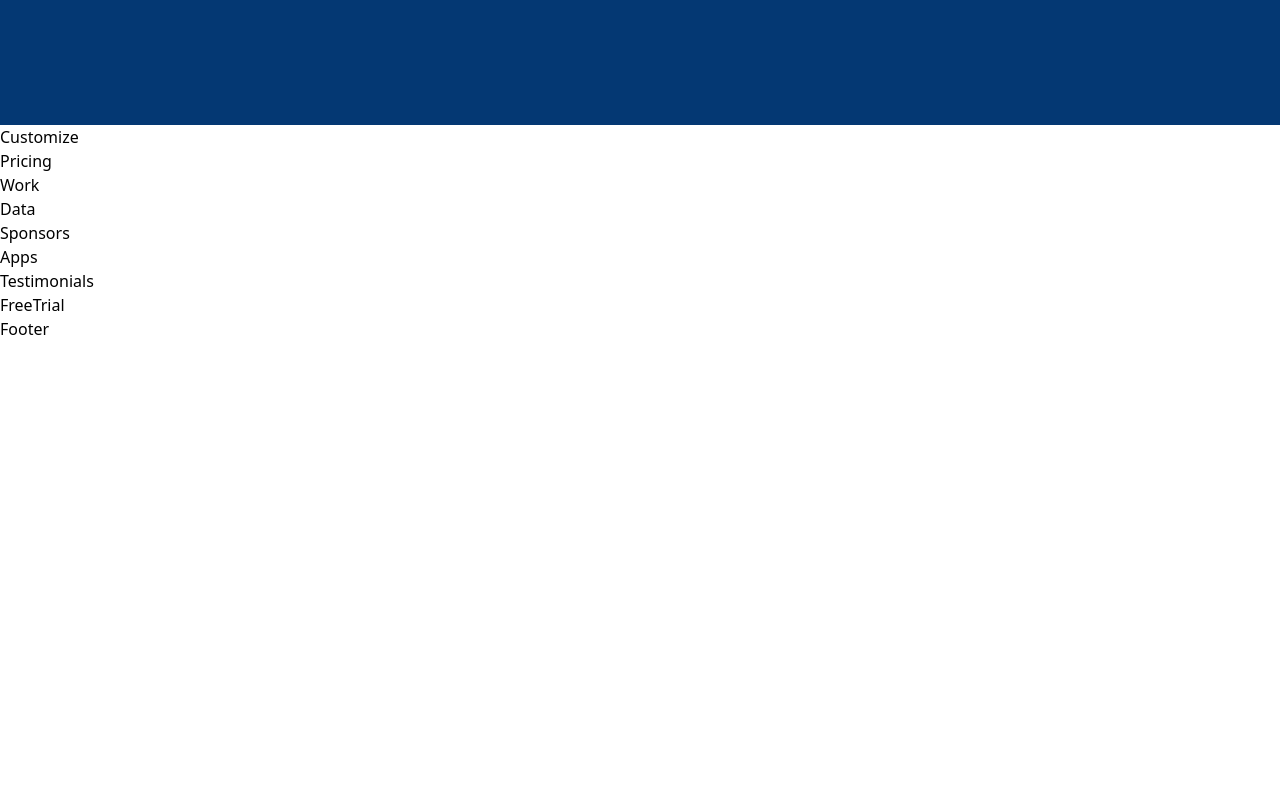
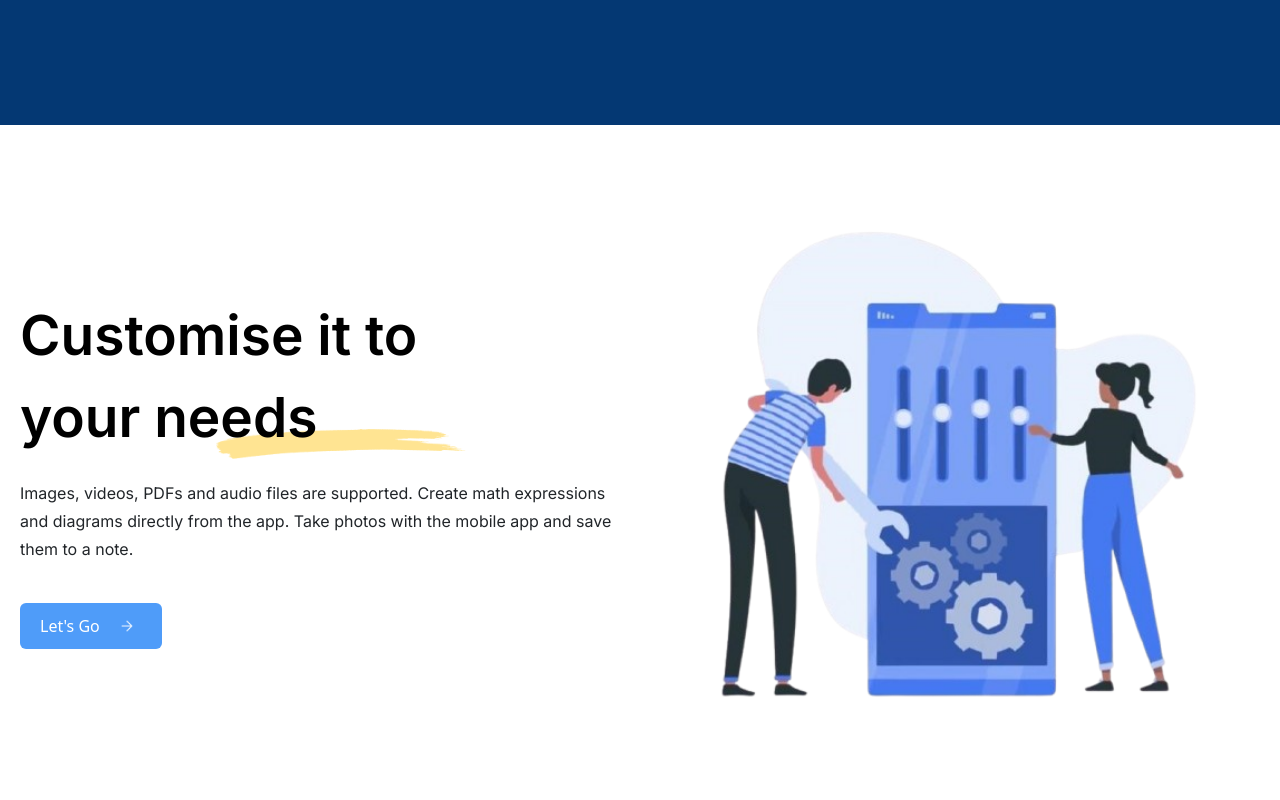
Before and after one commit to the-diako/Landing-Page, a React (Vite) app: page / in a window 1280 px wide. Shown: the part 2280-3080 px from the top of the page. Before the commit the page ends 2621 px from the top, so only its background shows below. Built offline with nearby package versions, Linux system fonts and the light colour scheme.

Commit message:
Customize Section Done.

```diff
--- a/src/components/Customize.jsx
+++ b/src/components/Customize.jsx
@@ -1,7 +1,43 @@
 import React from "react";
+import { customize01, textBgYellow } from "../assets";
+import IconButton from "./IconButton";
 
 const Customize = () => {
-  return <div>Customize</div>;
+  return (
+    <section className="w-full py-10 pt-24 px-5 xl:px-20 relative">
+      <div className="w-full flex flex-col items-center justify-center text-center md:flex-row mb-20">
+        <div className="w-full flex flex-col items-center justify-center gap-5 mb-10 md:w-1/2 md:items-start md:text-start ">
+          <div className="relative">
+            <h1 className="font-Inter text-[45px] font-semibold sm:max-w-[400px] sm:text-[50px] md:text-[55px] md:max-w-[450px]  ">
+              Customise it
+              <br className="xs:block sm:hidden " /> to your needs
+            </h1>
+
+            <img
+              src={textBgYellow}
+              alt="Text Bg"
+              className="absolute -bottom-1 -z-10 sm:bottom-0 sm:-right-10 sm:w-[300px] sm:h-[20px] md:w-[250px] md:h-[30px] md:right-1 lg:w-full"
+            />
+          </div>
+          <p className="font-Inter font-normal text-secondary-dark leading-7 mb-5 max-w-[260px] sm:max-w-full md:max-w-[600px]  ">
+            Images, videos, PDFs and audio files are supported. Create math
+            expressions and diagrams directly from the app. Take photos with the
+            mobile app and save them to a note.
+          </p>
+
+          <IconButton title="Let's Go" />
+        </div>
+
+        <div className="w-full mx-auto flex items-center justify-center mb-10 md:w-1/2  ">
+          <img
+            src={customize01}
+            alt="customize"
+            className="w-[520px] object-cover md:w-full"
+          />
+        </div>
+      </div>
+    </section>
+  );
 };
 
 export default Customize;
```
